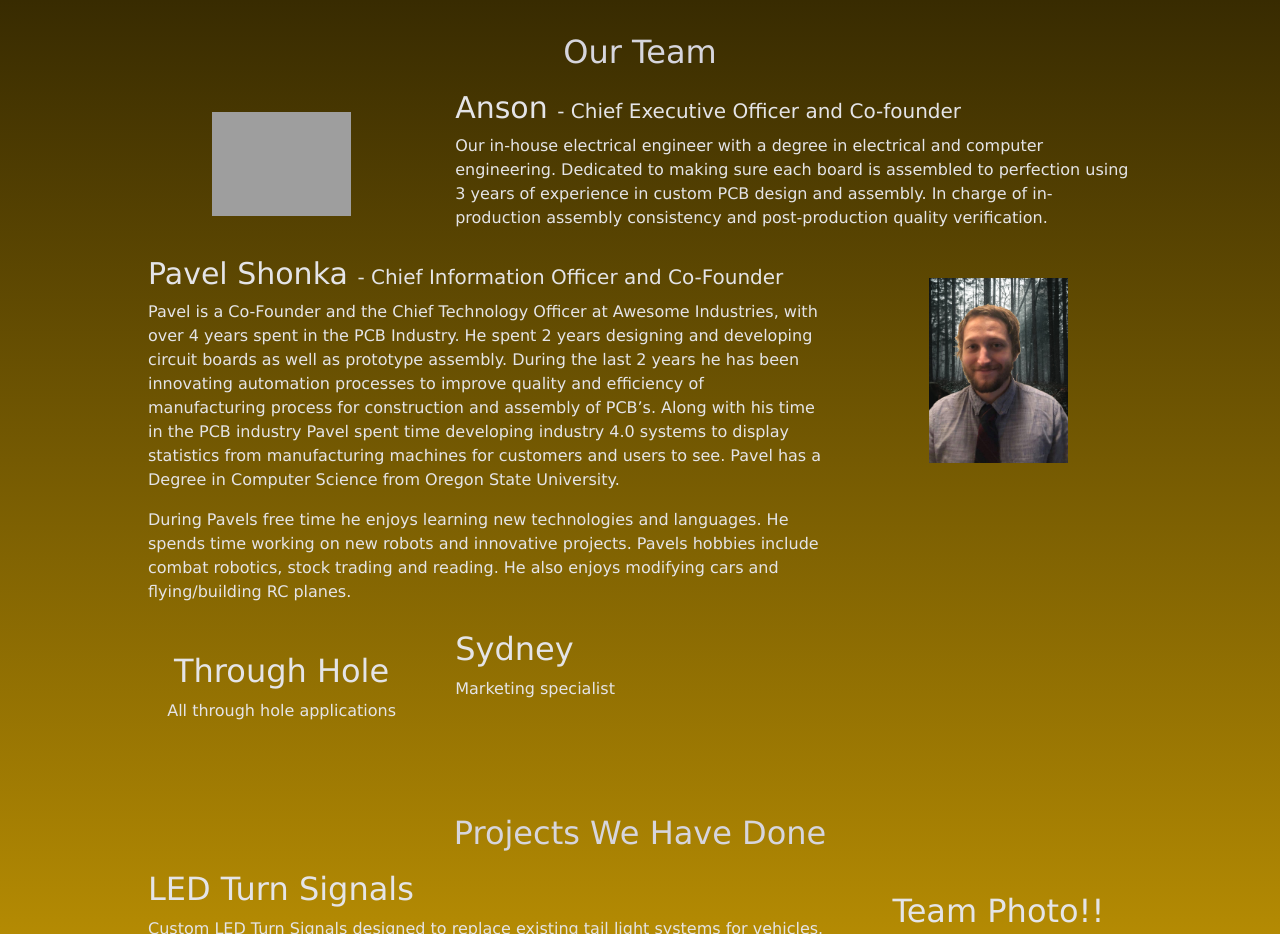
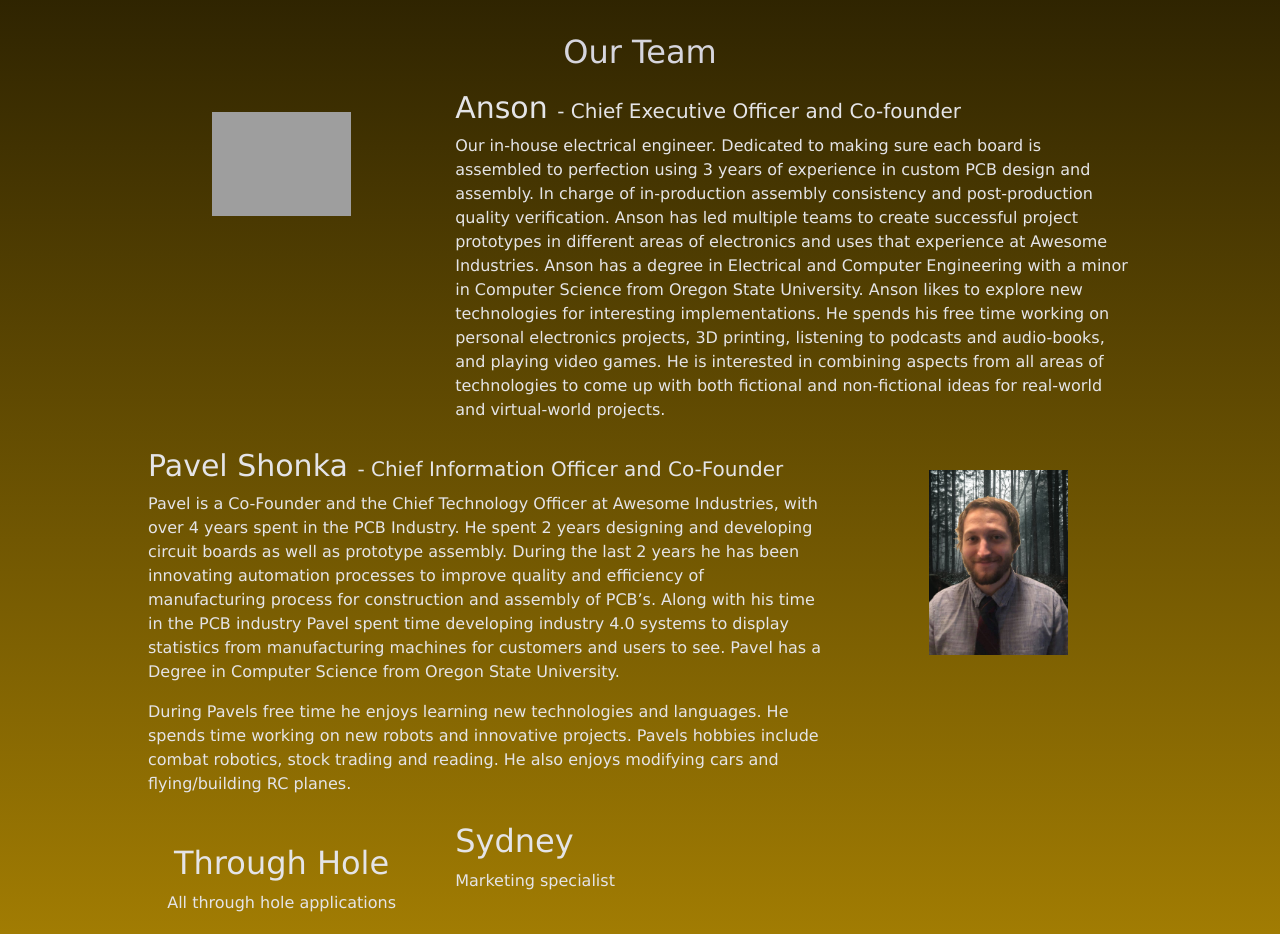
Before and after one commit to shonkap/shonkap.github.io, a plain HTML site: page About.html in a window 1280 px wide. Shown: the part 880-1814 px from the top of the page. Drawn offline with nearby package versions, Linux system fonts and the light colour scheme; grey boxes are pictures that could not be loaded.

Commit message:
Updated Anson's bio.

```diff
--- a/About.html
+++ b/About.html
@@ -77,7 +77,14 @@
 
     <div class="mainc">
         <h3>Anson <small>- Chief Executive Officer and Co-founder</small></h3>
-        <p>Our in-house electrical engineer with a degree in electrical and computer engineering. Dedicated to making sure each board is assembled to perfection using 3 years of experience in custom PCB design and assembly. In charge of in-production assembly consistency and post-production quality verification.</p>
+        <p>Our in-house electrical engineer. Dedicated to making sure each board is assembled to perfection using 3 years of experience in custom PCB
+            design and assembly. In charge of in-production assembly consistency and post-production quality verification. Anson has led multiple teams
+            to create successful project prototypes in different areas of electronics and uses that experience at Awesome Industries. Anson has a degree
+            in Electrical and Computer Engineering with a minor in Computer Science from Oregon State University.
+
+            Anson likes to explore new technologies for interesting implementations. He spends his free time working on personal electronics projects, 3D
+            printing, listening to podcasts and audio-books, and playing video games. He is interested in combining aspects from all areas of technologies
+            to come up with both fictional and non-fictional ideas for real-world and virtual-world projects.</p>
     </div>
 </div>
 
```
